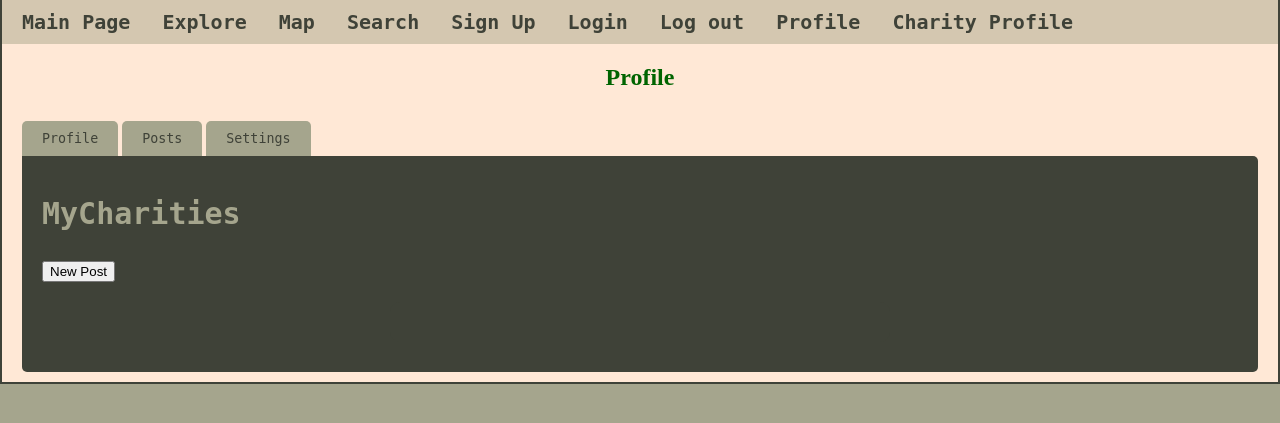
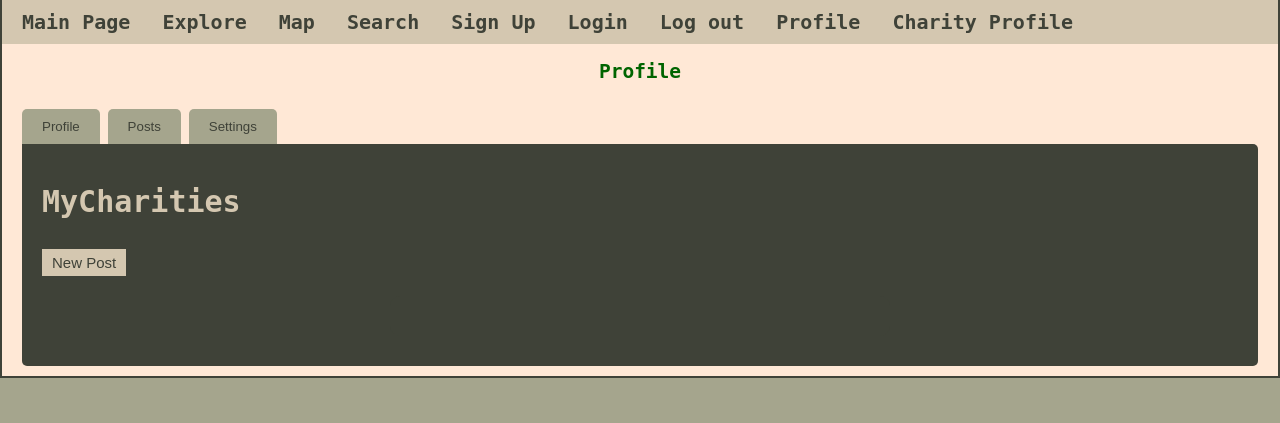
Before and after one commit to SimonHorrocks/Charit.ly, a Flask app: page /blog in a window 1280 px wide, after a click on "Posts". Shown: the top 423 px of the page. Run offline with Flask 2, Linux system fonts and the light colour scheme; data that the repository does not hold is empty.

Commit message:
Added css for "New Post" button. Updated colours and fonts.

```diff
--- a/static/main.css
+++ b/static/main.css
@@ -1,5 +1,6 @@
 html {
     background-color: #A5A58D;
+    font-family: monospace;
 }
 body {
     width: auto;
@@ -18,12 +19,10 @@ h2 {
     text-align: center;
     color: #D4C7B0;
     font-size: 30px;
-    font-family: monospace;
 }
 h3{
     text-align: left;
     font-size: 30px;
-    font-family: monospace;
 }
 .navbar {
     width: 100%;
@@ -39,7 +38,6 @@ h3{
     padding:10px;
     background-color: #D4C7B0;
     font-size: 20px;
-    font-family: monospace;
     font-weight: bolder;
     text-decoration: none;
 
@@ -79,7 +77,6 @@ input {
 /*error messages in forms*/
 .error{
     color:  #ffe8d6;
-    font-family: monospace;
     display: inline;
     position: relative;
 }
@@ -117,7 +114,7 @@ input {
 
 .tab {
     border: none;
-    color: #A5A58D;
+    color: #D4C7B0;
     padding: 10px 20px;
 }
 .tablink {
@@ -127,7 +124,6 @@ input {
     background-color: #A5A58D;
     border: none;
     padding: 10px 20px;
-    font-family: monospace;
 
 }
 .tablink:hover{
@@ -147,6 +143,18 @@ input {
     background-color: #A5A58D;
 }
 
+.tabcontent button{
+    border: none;
+    color: #3f4238;
+    background: #D4C7B0;
+    padding: 5px 10px;
+    font-size: 15px;
+}
+
+.tabcontent button:hover{
+    background: #A5A58D;
+    transition: 0.5s;
+}
  /* unvisited link */
 a:link {
     color:#3f4238;
@@ -157,7 +165,7 @@ a:visited {
 }
  /* hovering over link */
 a:hover {
-    color: #A5A58D;
+    color: #D4C7B0;
 }
 
 /*mobile view for max 850px */
```
